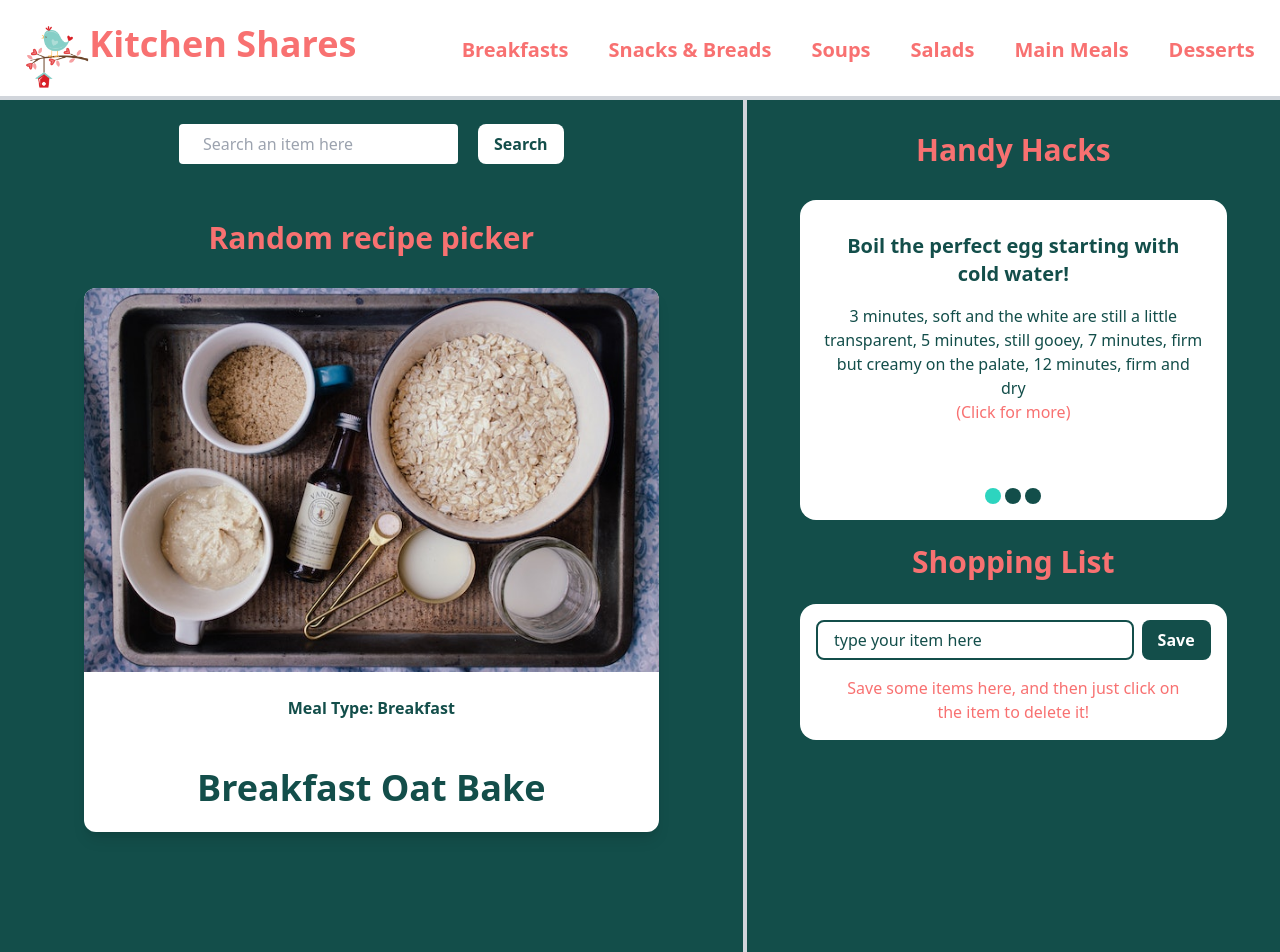
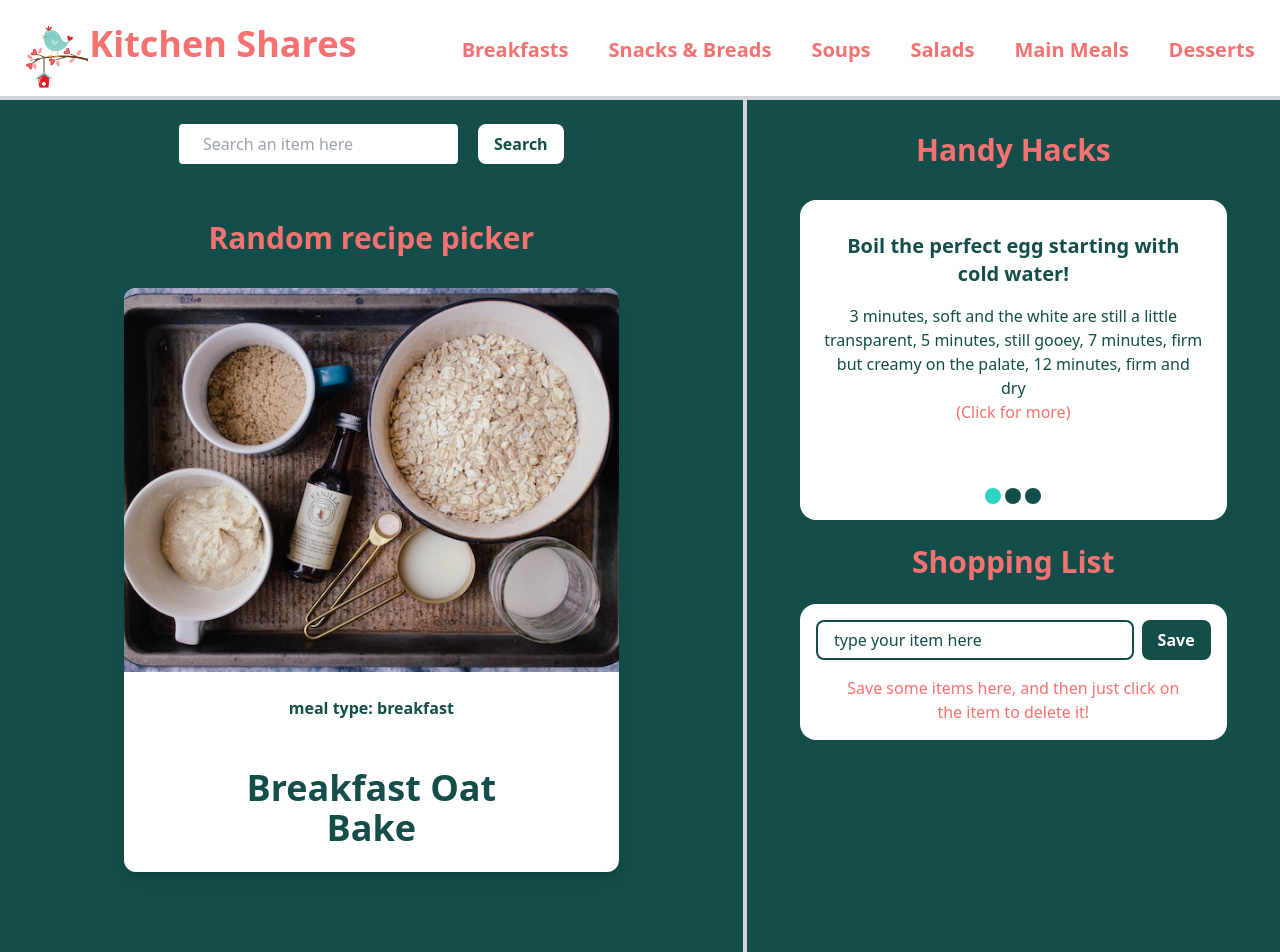
Before and after one commit to BiancaNiemann/Recipe_Site_React, a React (Vite) app: page / in a window 1280 px wide. Shown: the top 952 px of the page. Built offline with nearby package versions, Linux system fonts and the light colour scheme.

Commit message:
image width corrected

```diff
--- a/src/pages/Home.jsx
+++ b/src/pages/Home.jsx
@@ -45,11 +45,11 @@ export default function Home() {
                 <Link
                     to={`../${item.uuid}`}
                     key={item.uuid}
-                    className="flex flex-col items-center bg-white w-7/8 rounded-xl  shadow-lg  hover:shadow-teal-500/50" >
+                    className="flex flex-col items-center bg-white rounded-xl  shadow-lg hover:shadow-teal-500/50 w-8/12" >
                     <img className="w-full h-96 rounded-t-xl object-cover" src={(item.image)} alt={item.alt} />
-                    <div className="text-teal-900">
-                        <h4 className="capitalize py-6 font-semibold text-center">meal type: {item.mealType}</h4>
-                        <h3 className="capitalize py-6 font-extrabold text-center text-4xl">{item.name}</h3>
+                    <div className="text-teal-900 flex flex-col items-center">
+                        <h4 className="py-6 font-semibold text-center">meal type: {item.mealType}</h4>
+                        <h3 className="py-6 font-extrabold text-center text-4xl w-5/6">{item.name}</h3>
                     </div>
                 </Link>
             )
@@ -76,14 +76,14 @@ export default function Home() {
     }
 
     function addToList() {
-        if(listItem.length > 0){
+        if (listItem.length > 0) {
             setShopListArray(prevArray => [...prevArray, { itemName: listItem, itemId: uuidv4() }])
             setListItem('')
         }
     }
 
-    function deleteFromList(e){
-        const newShopArray = shopListArray.filter((item)=> item.itemId !== e)
+    function deleteFromList(e) {
+        const newShopArray = shopListArray.filter((item) => item.itemId !== e)
         setShopListArray(newShopArray)
     }
 
@@ -92,7 +92,7 @@ export default function Home() {
             <li
                 className="text-teal-900 cursor-pointer"
                 key={item.itemId}
-                onClick={()=>deleteFromList(item.itemId)}
+                onClick={() => deleteFromList(item.itemId)}
             >
                 {item.itemName}
             </li>
@@ -100,16 +100,16 @@ export default function Home() {
     })
 
     return (
-        <div className=" flex flex-col lg:flex-row main">
+        <div className=" flex flex-col lg:flex-row main items-center lg:items-stretch">
             <div className="lg:border-r-4 border-gray-300 flex flex-col items-center lg:w-7/12">
-            <SearchBar />
+                <SearchBar />
                 <h3 className="text-center text-3xl py-8 font-bold text-red-400">Random recipe picker</h3>
                 {recipeRender}
             </div>
             <div className="lg:w-5/12 content-center flex flex-col items-center">
                 <h4 className="text-center text-3xl pt-8 pb-2 font-bold text-red-400">Handy Hacks</h4>
                 <div
-                    className="bg-white m-6 h-80 rounded-2xl pb-4 flex flex-col justify-between cursor-pointer w-4/5"
+                    className="bg-white m-6 h-96 lg:h-80 rounded-2xl pb-4 flex flex-col justify-between cursor-pointer w-4/5"
                     onClick={nextHack}>
                     {hackRender}
                     <div className="flex gap-x-1 justify-center mt-0">
```
